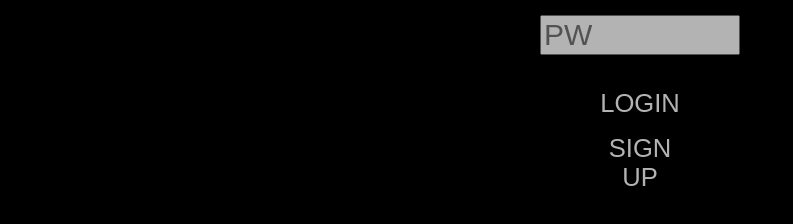
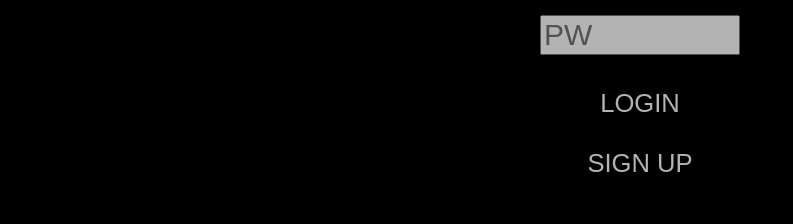
Before and after one commit to angrymusic/Capston_FE, a website built with webpack: page src/index.html in a window 1280 px wide. Shown: the part 356-580 px from the top of the page, without its empty margins (0-793 px from the left). Built offline with nearby package versions, Linux system fonts and the light colour scheme; files whose address does not match are found by name.

Commit message:
Revert "도움말 버튼 크기 수정"
This reverts commit 67abf3cbd74833aaef2f56971361e18546704493.

```diff
--- a/src/main.css
+++ b/src/main.css
@@ -7,16 +7,16 @@ body {
     left: 0;
     top: 0;
 }
-#signup-page {
+#signup-page{
     display: none;
 }
 #login-page {
     display: flex;
 }
-#list-page {
+#list-page{
     display: none;
 }
-.page {
+.page{
     z-index: 10;
     position: absolute;
     left: 0;
@@ -30,7 +30,7 @@ body {
     flex-direction: column;
     color: white;
 }
-.list {
+.list{
     font-size: 20px;
 }
 #menu-image {
@@ -52,7 +52,7 @@ body {
     color: #fff;
 }
 button {
-    width: 16vw;
+    width: 20vw;
     background: black;
     color: #fff;
     border: none;
--- a/src/main.js
+++ b/src/main.js
@@ -44,7 +44,6 @@ function main() {
     //로그인 확인
     window.onload = () => {
         if (login == true) {
-            alert("※ 조작법\nw : 앞으로\na : 왼쪽으로\ns : 뒤로\nd :오른쪽으로\nm : 위로\nn : 아래로");
             menuToggle = false;
             loginPage.style.display = "none";
         }
```
